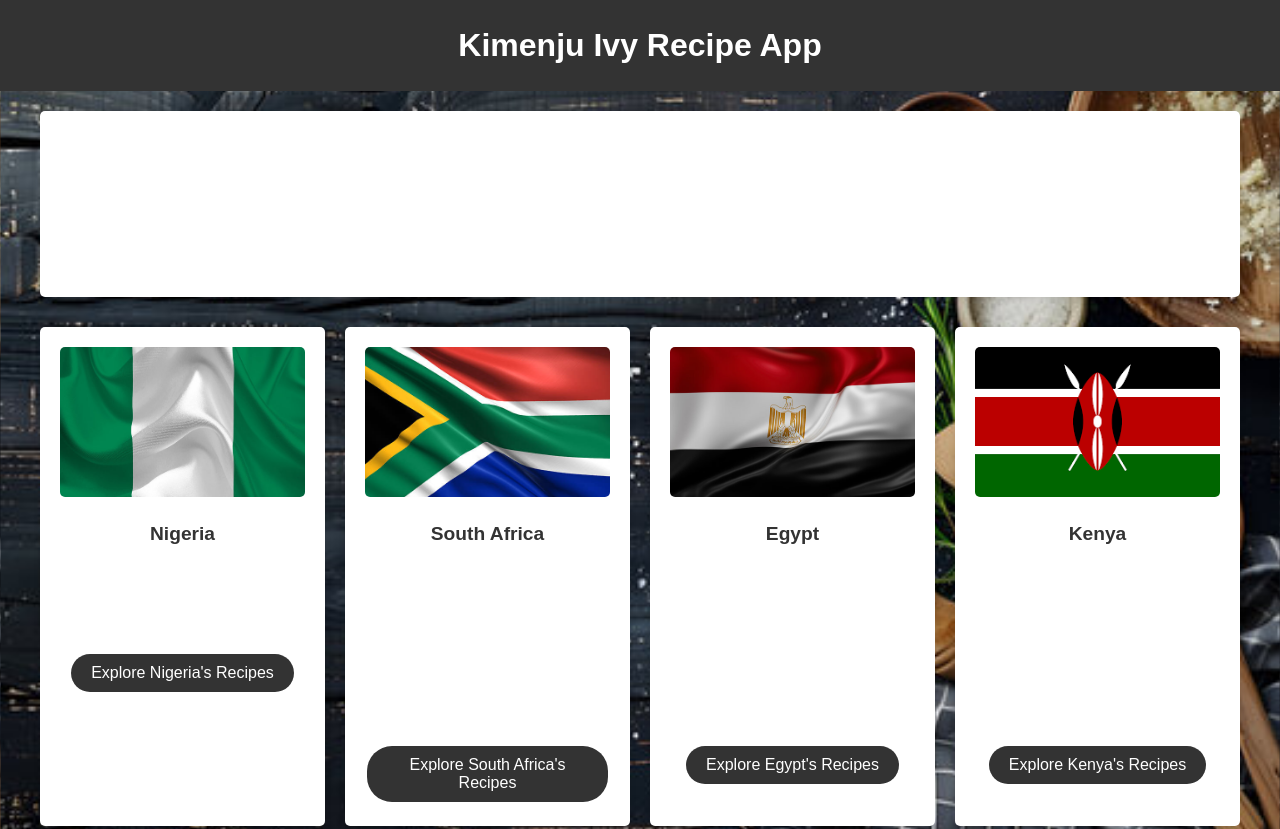
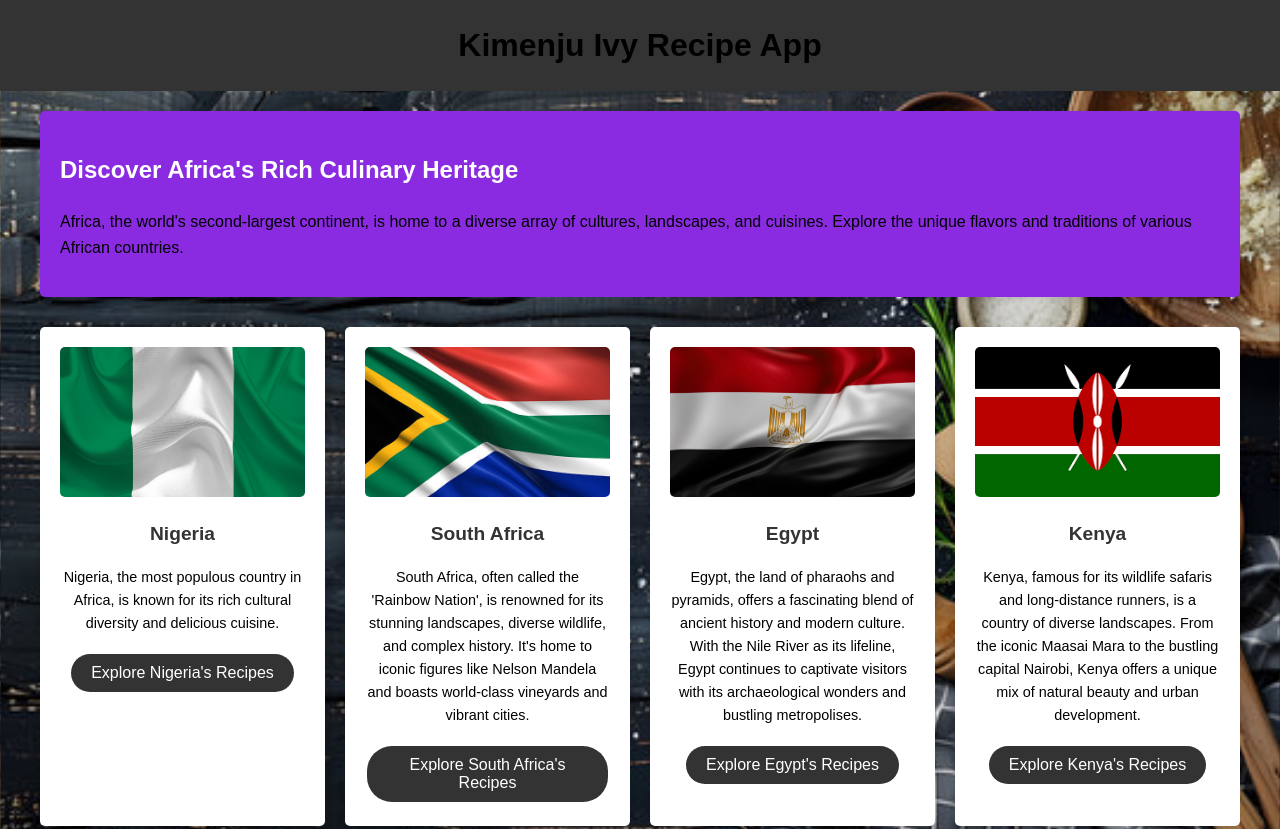
Before and after one commit to kimenjuivy/recipeapp, a plain HTML site: page index.html in a window 1280 px wide. Shown: the top 829 px of the page. Drawn offline with Linux system fonts and the light colour scheme.

Commit message:
add all files

```diff
--- a/styles.css
+++ b/styles.css
@@ -13,19 +13,19 @@ header {
     background-color: #333;
     padding: 20px;
     text-align: center;
-    color: white;
+    color: black;
 }
 
 h1 {
 
-    color: #fff;
+    color: black;
     font-size: 2em;
     margin: 0;
 }
 
 
 main {
-    color: white;
+    color: black;
     max-width: 1200px;
     margin: 0 auto;
     padding: 20px;
@@ -33,7 +33,7 @@ main {
 
 
 #intro {
-    background-color: #fff;
+    background-color: blueviolet;
     border-radius: 5px;
     padding: 20px;
     margin-bottom: 30px;
```
